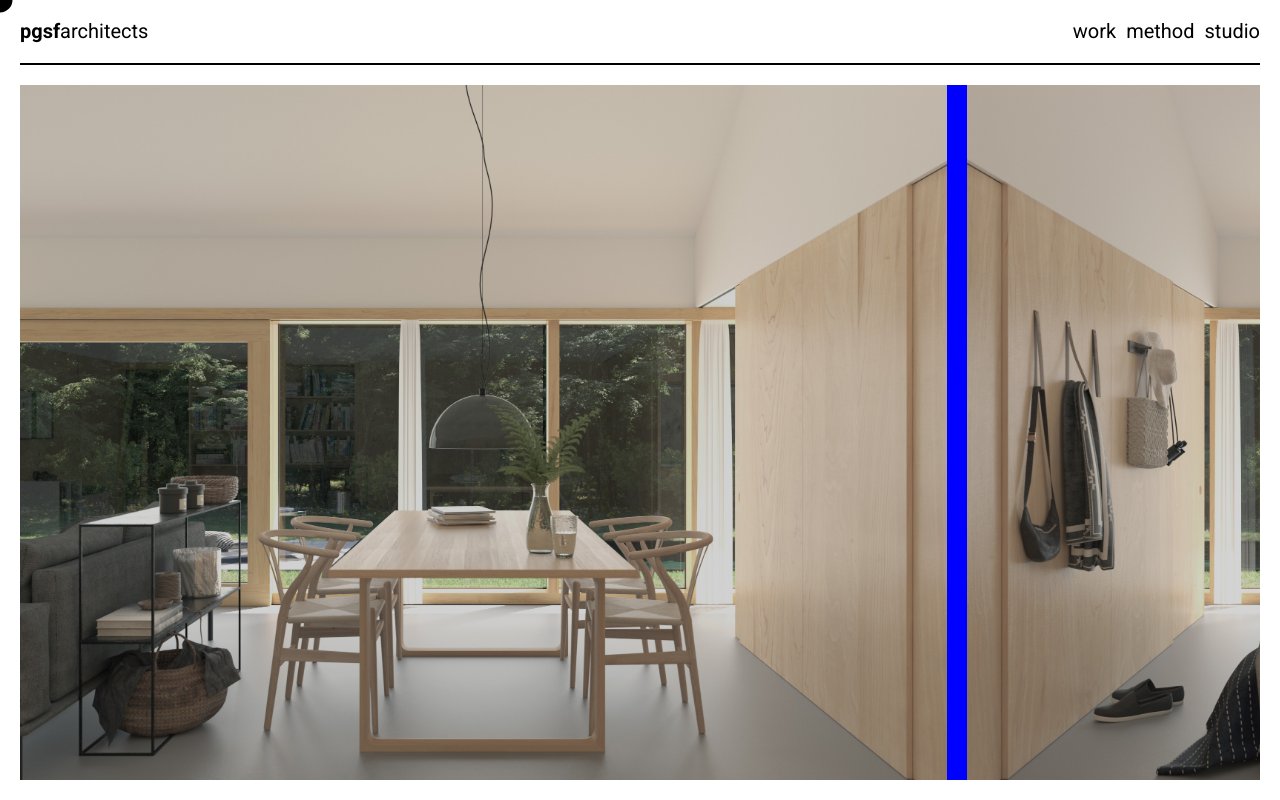
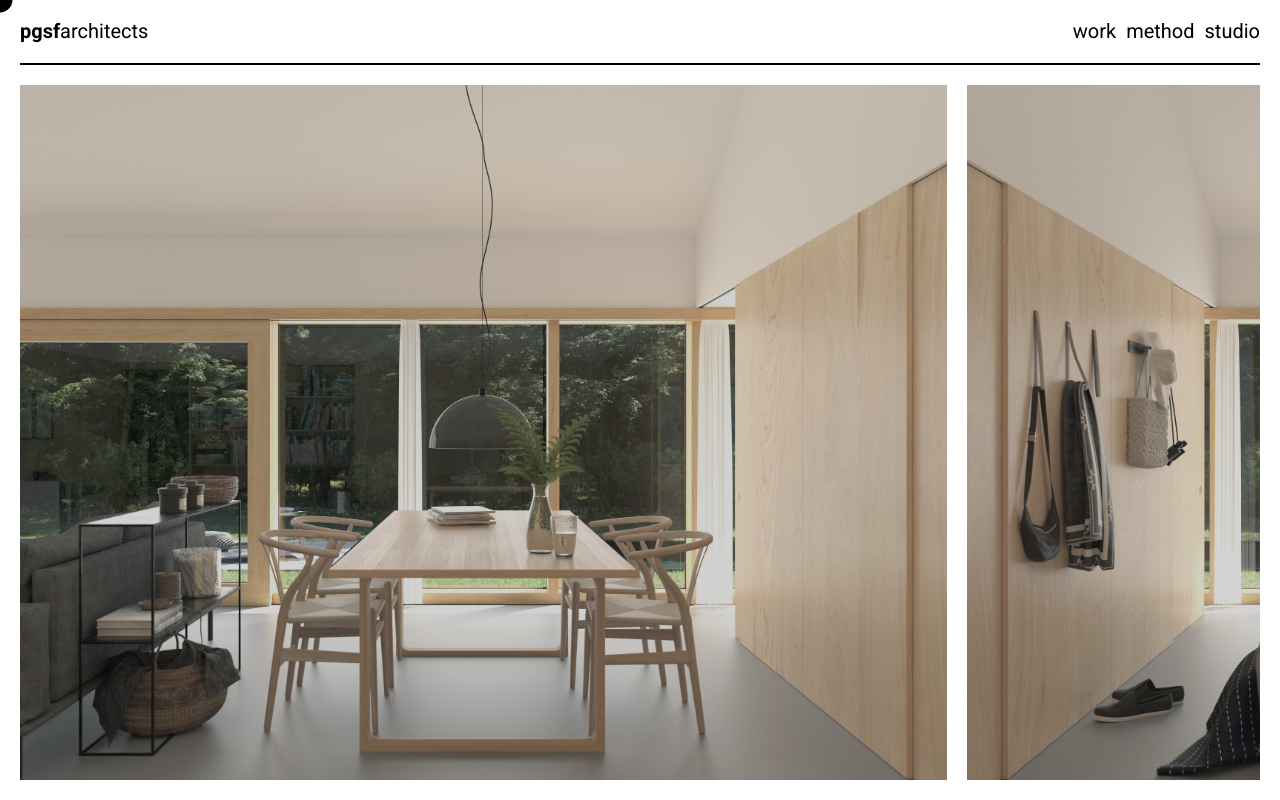
Before and after one commit to pedrobarbeitos/pgsfwebsite_v2, a Next.js app: page / in a window 1280 px wide. Built offline with nearby package versions, Linux system fonts and the light colour scheme.

Commit message:
Overscroll beahviour set to none

```diff
--- a/src/app/components/GalleryWorks/Gallery.scss
+++ b/src/app/components/GalleryWorks/Gallery.scss
@@ -12,7 +12,6 @@
     min-height: 400px;
     max-height: 700px;
     margin-bottom: 20px;
-    background-color: blue;
     gap: 20px;
     align-content: flex-start;
     position: relative;
--- a/src/styles/globals.scss
+++ b/src/styles/globals.scss
@@ -13,6 +13,7 @@
     box-sizing: border-box;
     padding: 0;
     margin: 0;
+    overscroll-behavior: none;
 }
 
 html {
```
